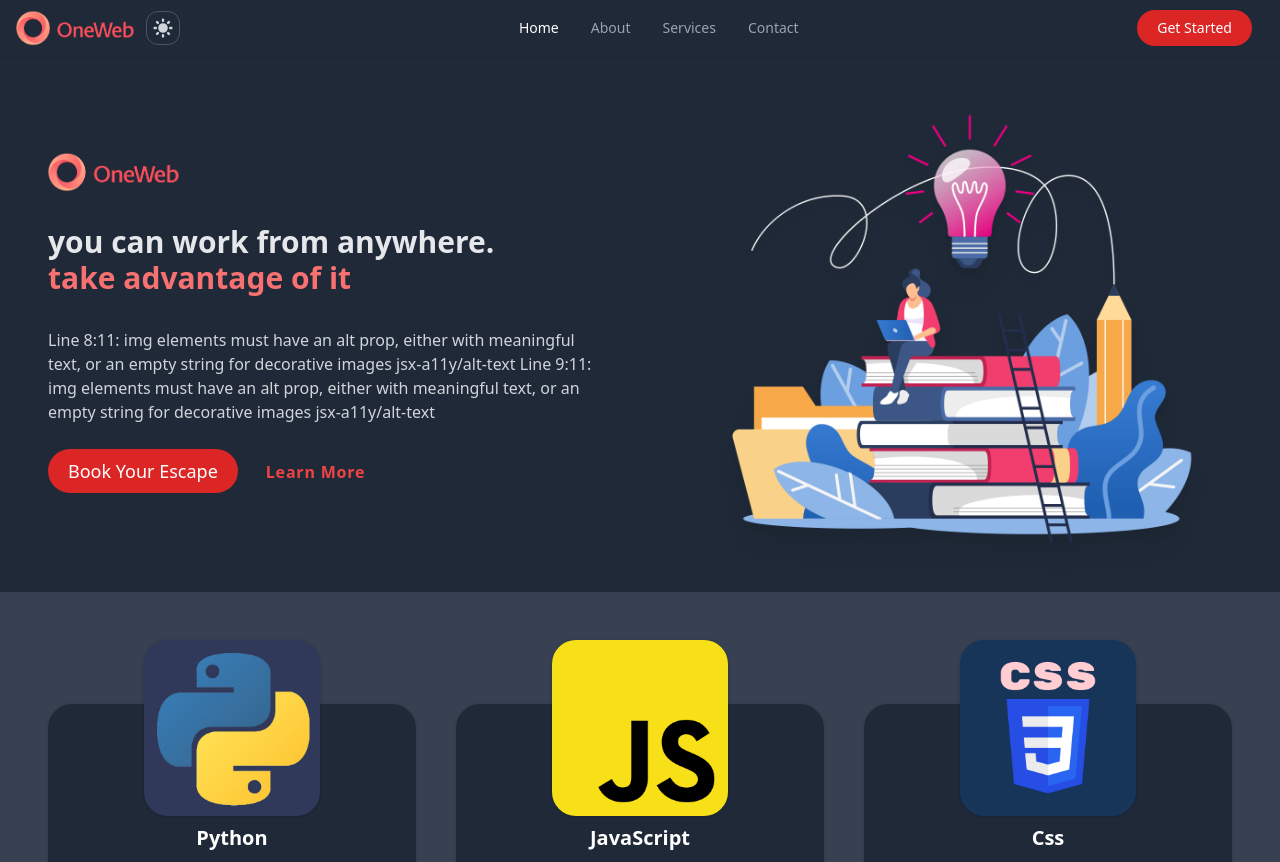
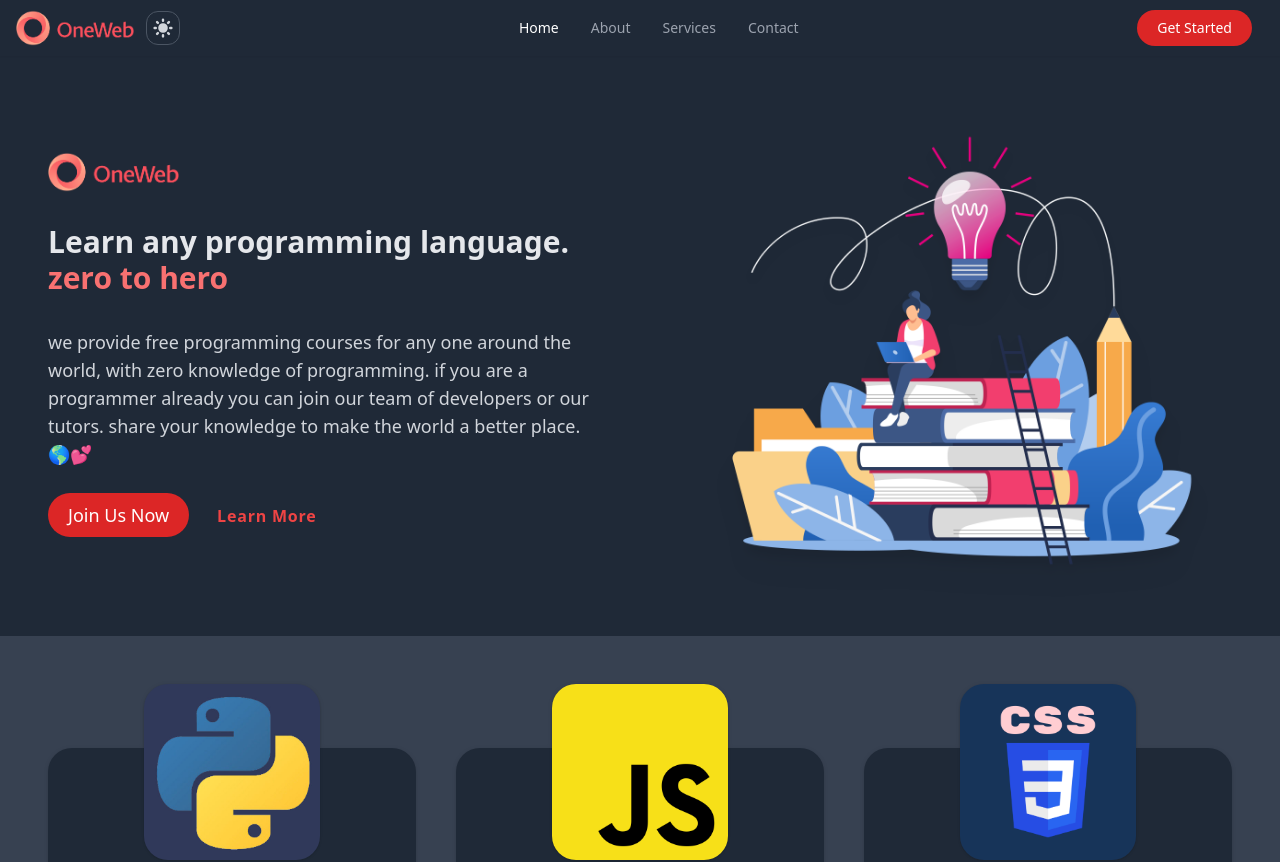
Before and after one commit to Saeednikdel/landing-page-tailwind, a React (Create React App) app: page / in a window 1280 px wide. Shown: the top 862 px of the page. Built offline with nearby package versions, Linux system fonts and the light colour scheme.

Commit message:
edit text

```diff
--- a/src/App.js
+++ b/src/App.js
@@ -49,22 +49,21 @@ function App() {
               src={education}
             />
             <h1 className=" mt-6 text-2xl font-bold text-gray-900 lg:text-3xl lg:mt-8 dark:text-gray-200">
-              you can work from anywhere.
+              Learn any programming language.
               <br />
-              <span className=" text-red-400"> take advantage of it</span>
+              <span className=" text-red-400">zero to hero</span>
             </h1>
-            <p className="mt-2 text-gray-600 lg:mt-8 dark:text-gray-300">
-              Line 8:11: img elements must have an alt prop, either with
-              meaningful text, or an empty string for decorative images
-              jsx-a11y/alt-text Line 9:11: img elements must have an alt prop,
-              either with meaningful text, or an empty string for decorative
-              images jsx-a11y/alt-text
+            <p className="mt-2 text-lg text-semibold text-gray-600 lg:mt-8 dark:text-gray-300">
+              we provide free programming courses for any one around the world,
+              with zero knowledge of programming. if you are a programmer
+              already you can join our team of developers or our tutors. share
+              your knowledge to make the world a better place. 🌎💕
             </p>
             <div className="space-x-2 mt-4 sm:mt-6">
               <button
                 type="button"
                 className="text-white capitalize bg-red-600 hover:bg-red-700 focus:ring-2 focus:outline-none focus:ring-red-300 font-medium rounded-full text-lg px-5 py-2 text-center">
-                book your escape
+                join us now
               </button>
               <button
                 type="button"
```
